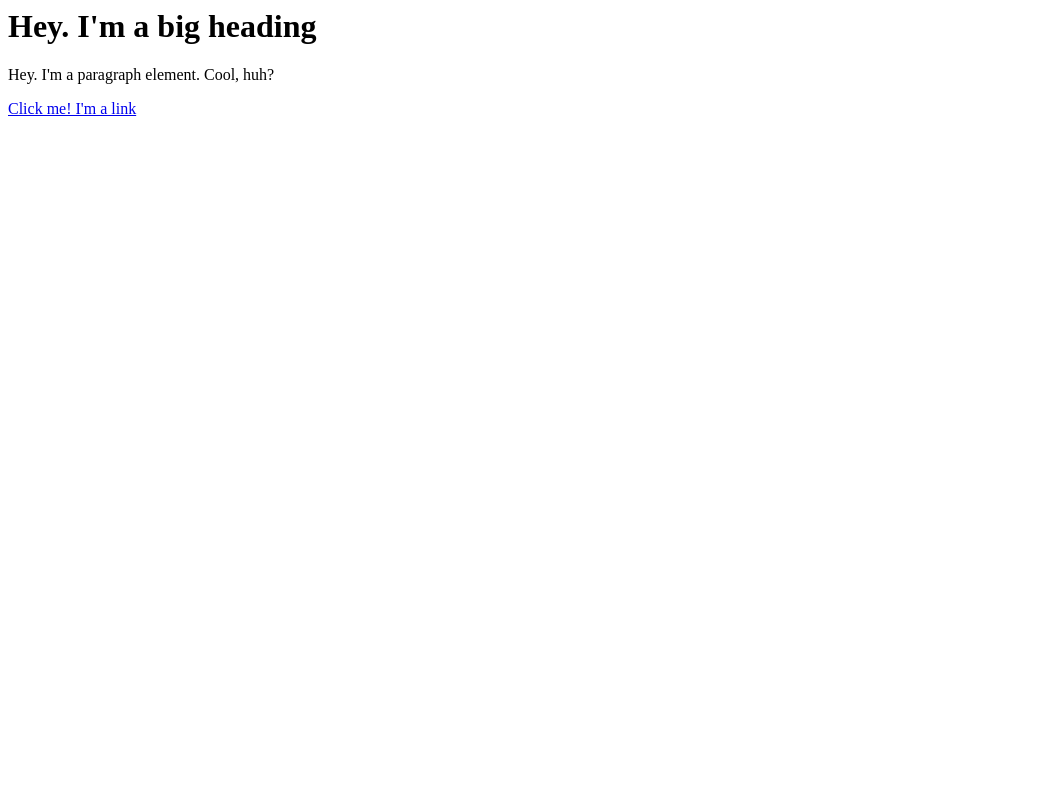
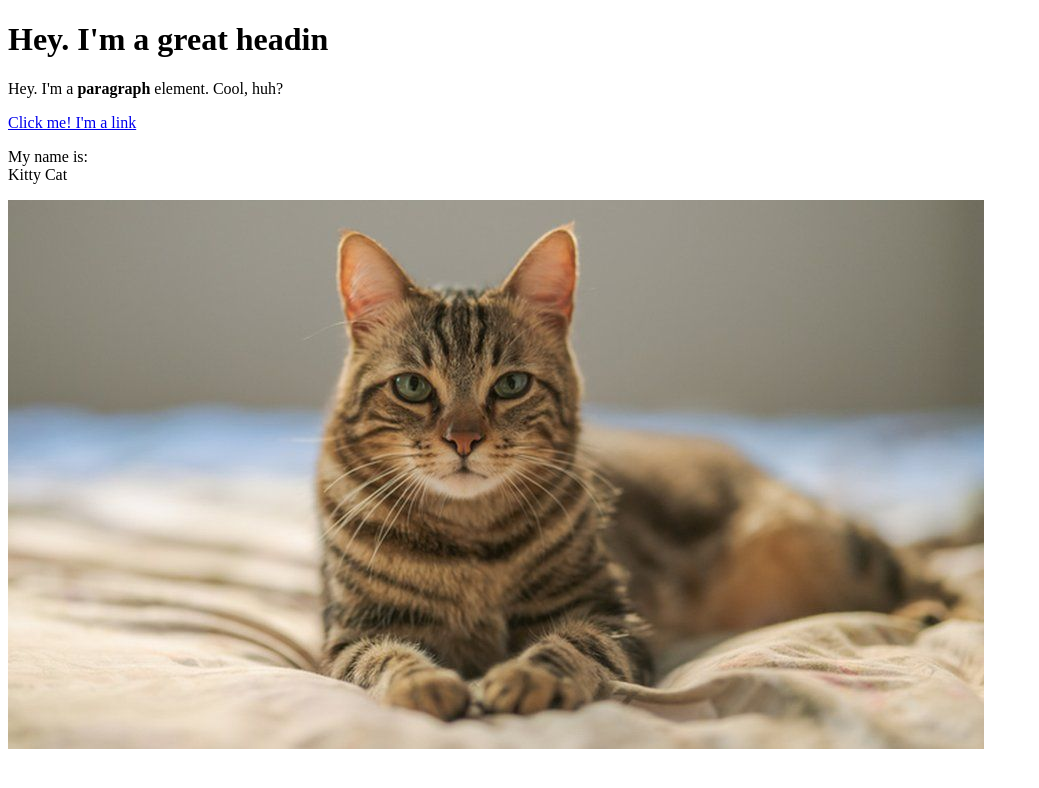
Before and after one commit to lvurenvshley/cartoon-hero, a plain HTML site: page test.html in a window 1280 px wide. Shown: the whole page, without its empty margins (0-1039 px from the left). Drawn offline with Linux system fonts and the light colour scheme.

Commit message:
Aded a cat image and a few more elements

```diff
--- a/test.html
+++ b/test.html
@@ -1,3 +1,14 @@
-<h1>Hey. I'm a big heading</h1>
-<p>Hey. I'm a paragraph element. Cool, huh?</p>
-<a href="https://google.com" target="_blank" title="Let's go to Google">Click me! I'm a link</a>
+<!DOCTYPE html>
+<html>
+<head>
+	<title>Test page</title>
+</head>
+<body>
+	<h1> Hey. I'm a great headin</h1>
+	<p>Hey. I'm a <b>paragraph</b> element. Cool, huh?</p>
+	<a href="https://google.com" target="_blank" title="Let's go to Google">Click me! I'm a link</a>
+	<p>My name is:<br>
+	Kitty Cat</p>
+	<img src="img/Cat.jpg">
+</body>
+</html>
```
Also changed, not shown: img/Cat.jpg (added).
